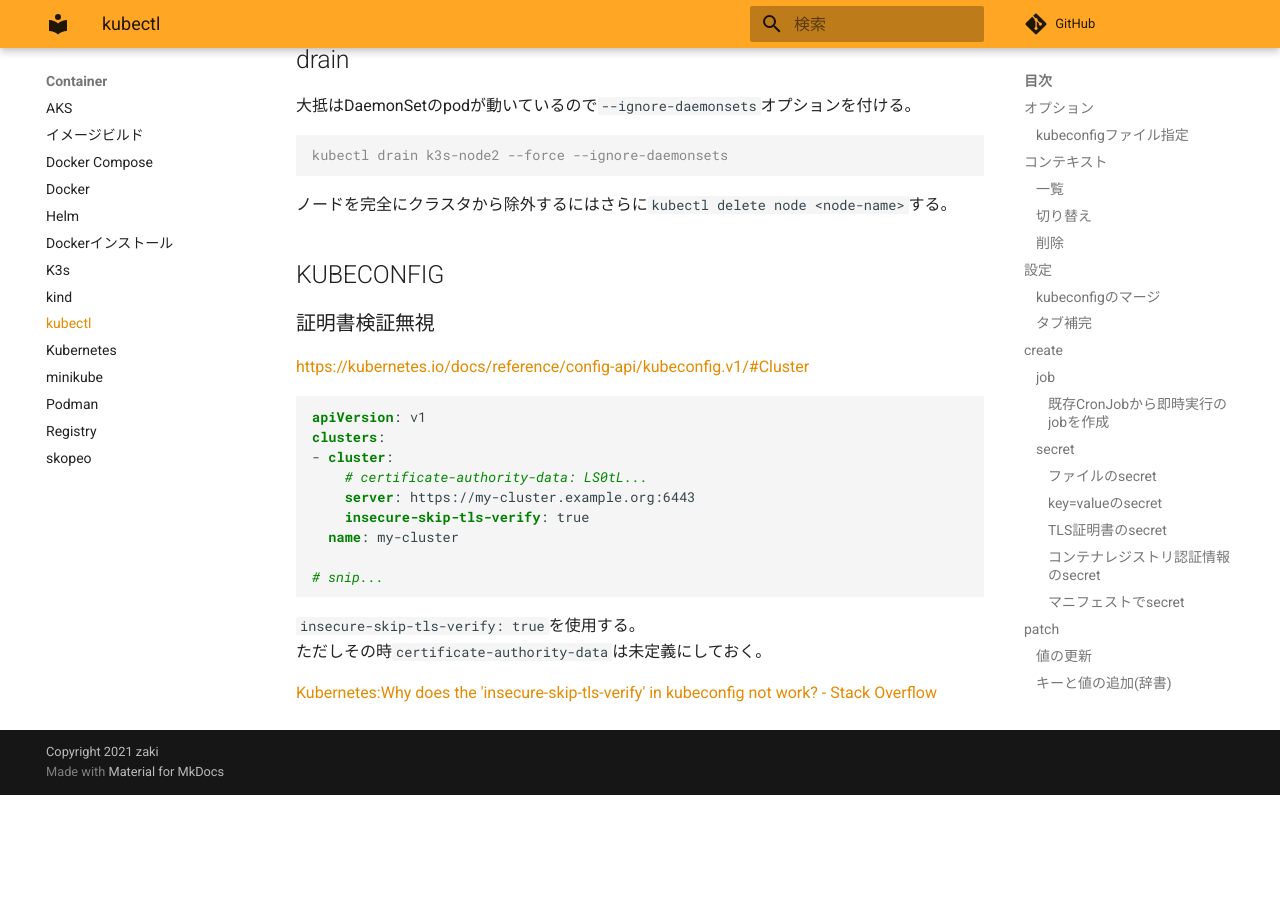
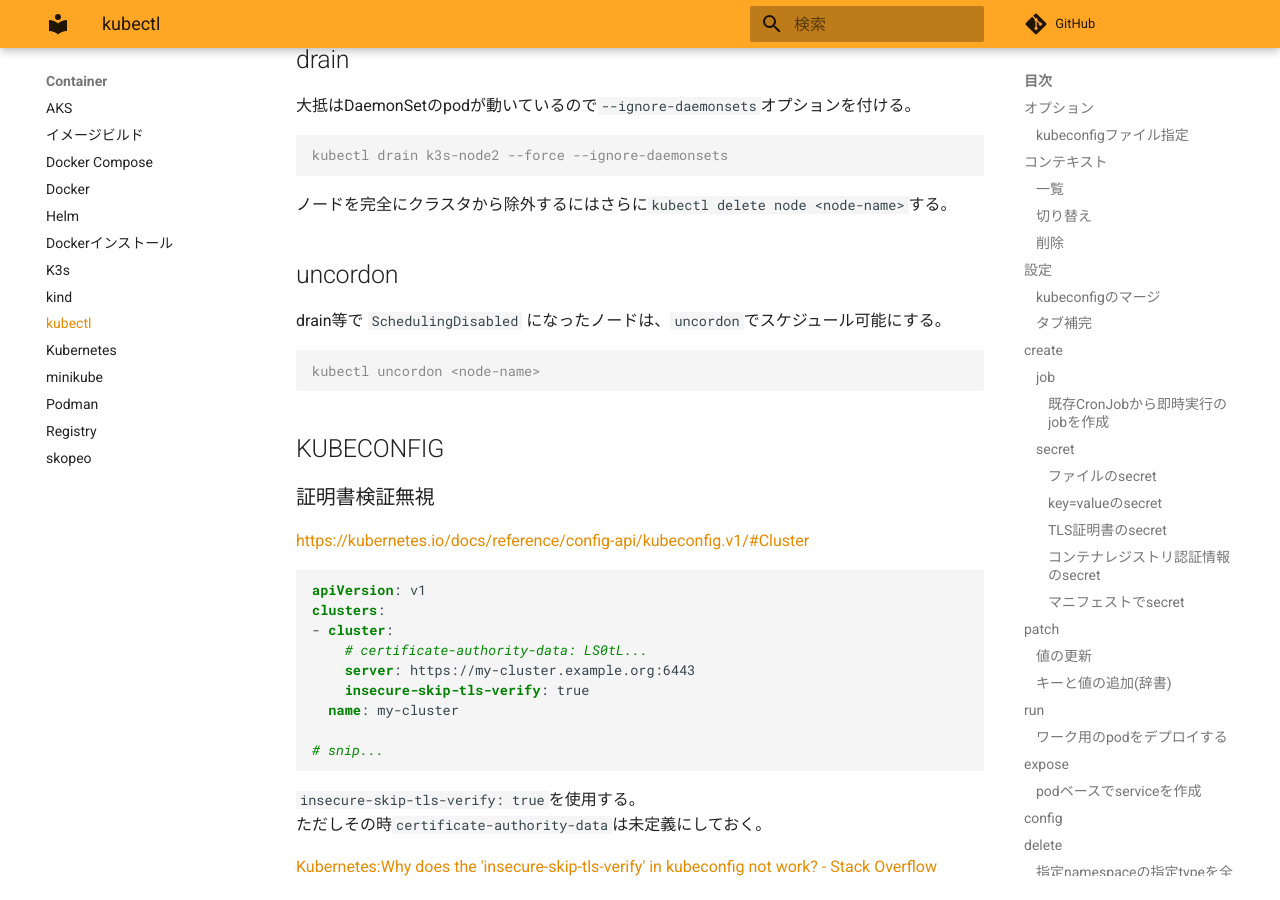
Before and after one commit to zaki-lknr/docs, an MkDocs documentation site: the page built from docs/Container/kubectl.md, in a window 1280 px wide and 900 px high, scrolled down 12870 px. Built offline with MkDocs 1.6.1 and Material for MkDocs 9.7.7, drawn with Linux system fonts in a browser that asks for light colours; comment, search, counter and statistics services are not loaded; before the commit the page ends 13665 px from its top, so only the background shows below that.

Commit message:
add: container/kubectl: uncordon

````diff
--- a/docs/Container/kubectl.md
+++ b/docs/Container/kubectl.md
@@ -659,6 +659,14 @@ kubectl drain k3s-node2 --force --ignore-daemonsets
 
 ノードを完全にクラスタから除外するにはさらに`kubectl delete node <node-name>`する。
 
+## uncordon
+
+drain等で `SchedulingDisabled` になったノードは、`uncordon`でスケジュール可能にする。
+
+```console
+kubectl uncordon <node-name>
+```
+
 ## KUBECONFIG
 
 ### 証明書検証無視
````
